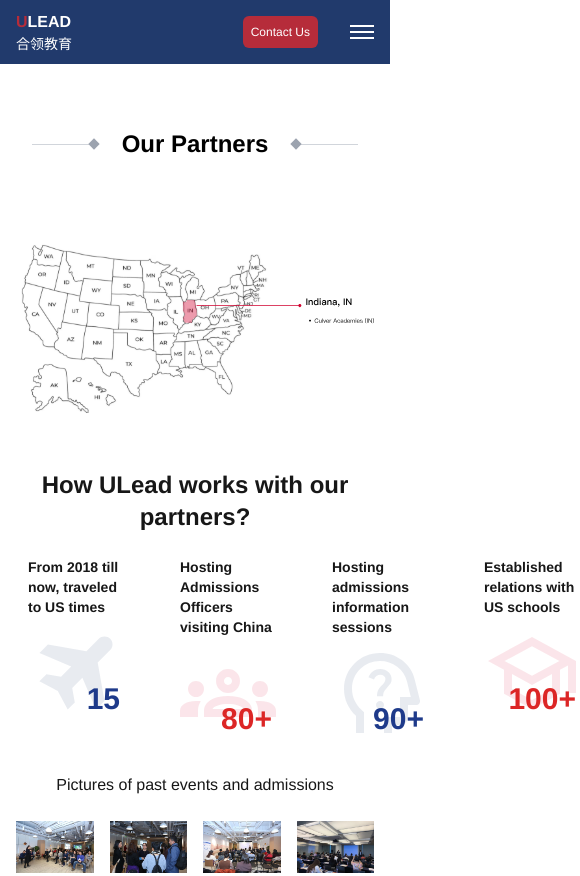
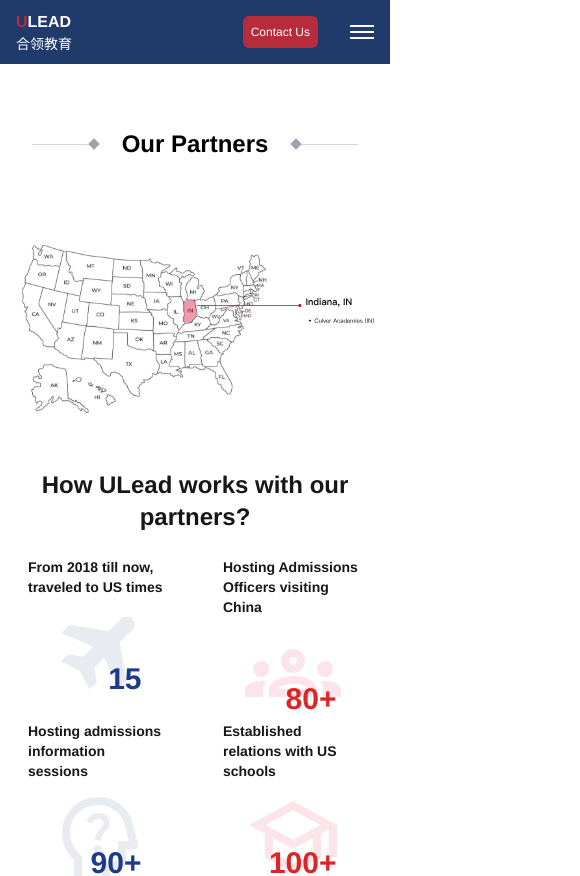
Before and after one commit to jacobsun000/ulead, a Next.js app: page /partners in a window 390 px wide. Shown: the top 876 px of the page, 580 px wide, since content can reach past the window. Built offline with nearby package versions, Linux system fonts and the light colour scheme.

Commit message:
fix: Partners page mobile style

```diff
--- a/app/partners/page.js
+++ b/app/partners/page.js
@@ -34,7 +34,7 @@
 
       <h2 className="text-2xl font-bold text-center mb-6">How ULead works with our partners?</h2>
 
-      <div className="flex justify-between mb-8">
+      <div className="grid grid-cols-2 md:grid-cols-4 justify-between mb-8">
         <StatItem
           icon="plane.svg"
           number="15"
```
